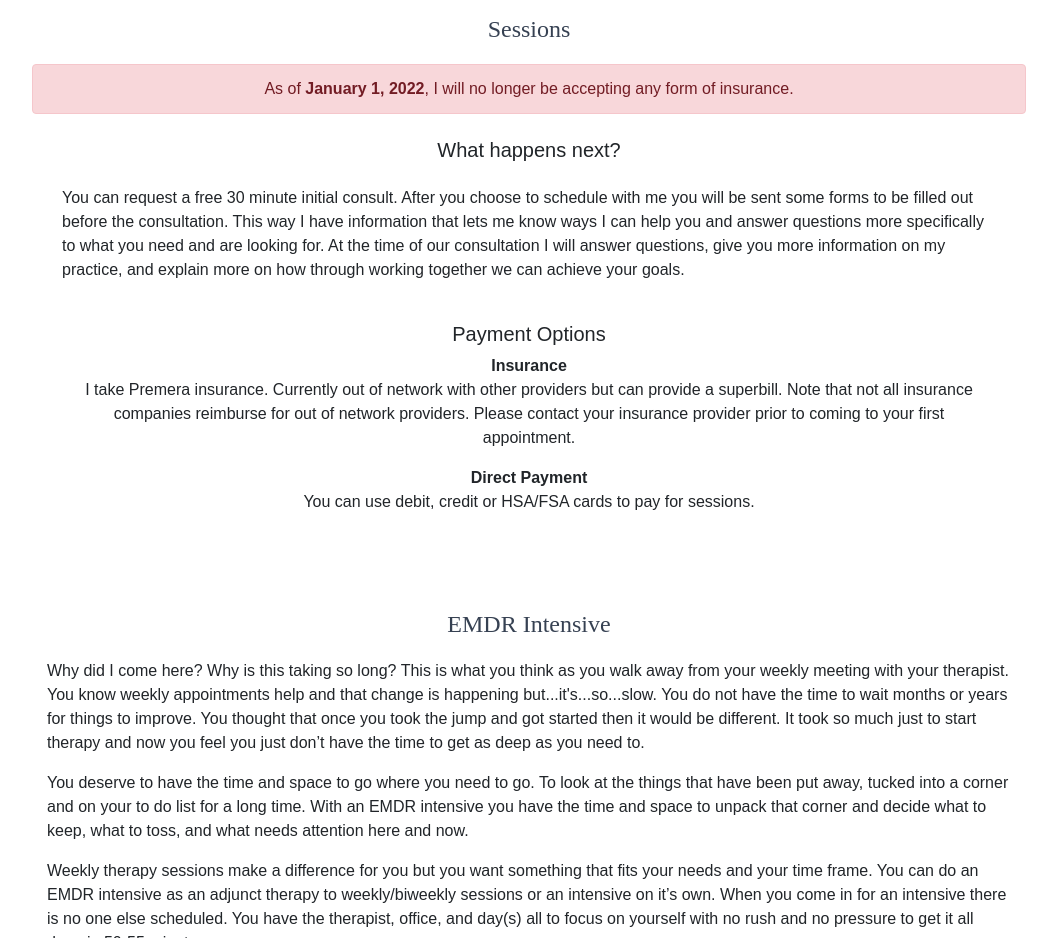
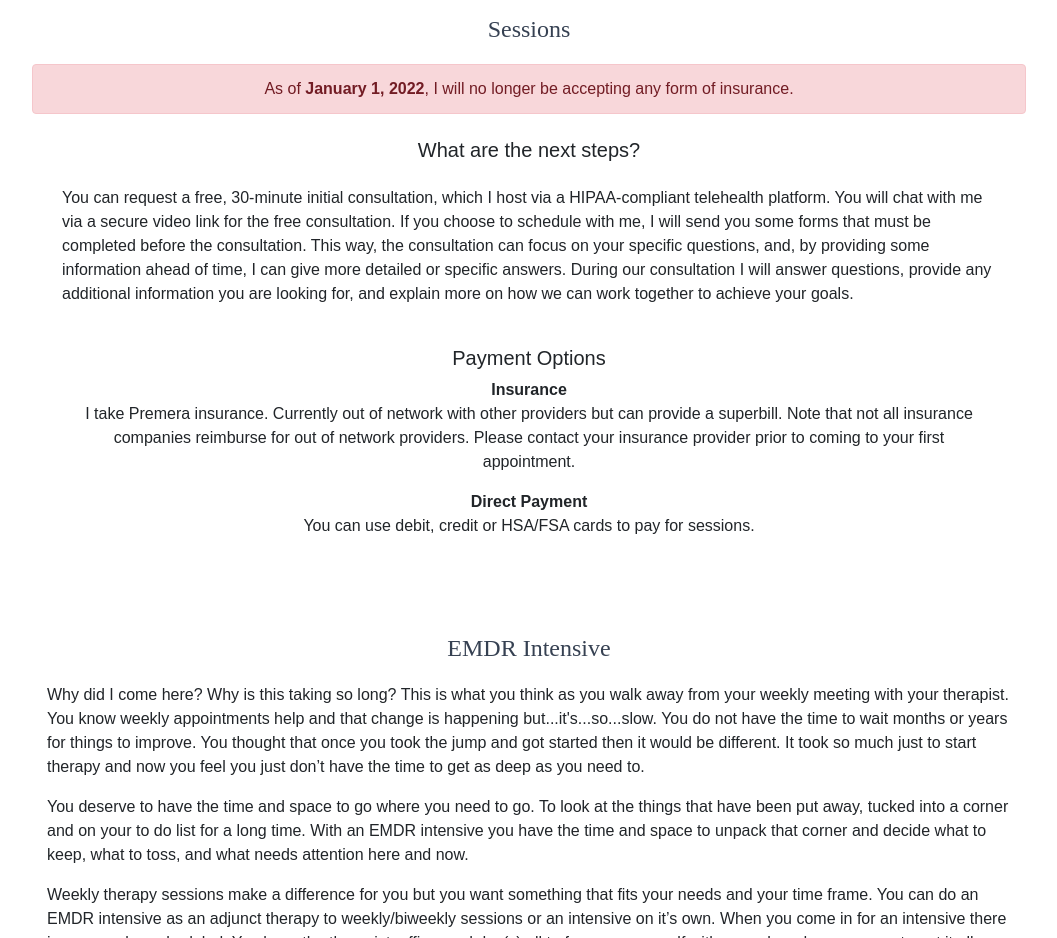
Before and after one commit to VigRoco/LagniappeEMDR, a plain HTML site: page index.html in a window 1280 px wide. Shown: the part 3864-4802 px from the top of the page, without its empty margins (111-1168 px from the left). Drawn offline with nearby package versions, Linux system fonts and the light colour scheme; a script that the page names is missing; a web font is replaced by a local one.

Commit message:
Updating next steps

```diff
--- a/index.html
+++ b/index.html
@@ -239,10 +239,10 @@
     </div>
     <div class="container-fluid">
         <div class="m-4 text-center">
-            <h5>What happens next?</h5>
+            <h5>What are the next steps?</h5>
         </div>
         <div class="container-fluid d-flex justify-content-center">
-            <p>You can request a free 30 minute initial consult. After you choose to schedule with me you will be sent some forms to be filled out before the consultation. This way I have information that lets me know ways I can help you and answer questions more specifically to what you need and are looking for. At the time of our consultation I will answer questions, give you more information on my practice, and explain more on how through working together we can achieve your goals.</p>
+            <p>You can request a free, 30-minute initial consultation, which I host via a HIPAA-compliant telehealth platform. You will chat with me via a secure video link for the free consultation. If you choose to schedule with me, I will send you some forms that must be completed before the consultation. This way, the consultation can focus on your specific questions, and, by providing some information ahead of time, I can give more detailed or specific answers. During our consultation I will answer questions, provide any additional information you are looking for, and explain more on how we can work together to achieve your goals.</p>
         </div>
         <div class="m-4 text-center">
             <h5>Payment Options</h5>
```
